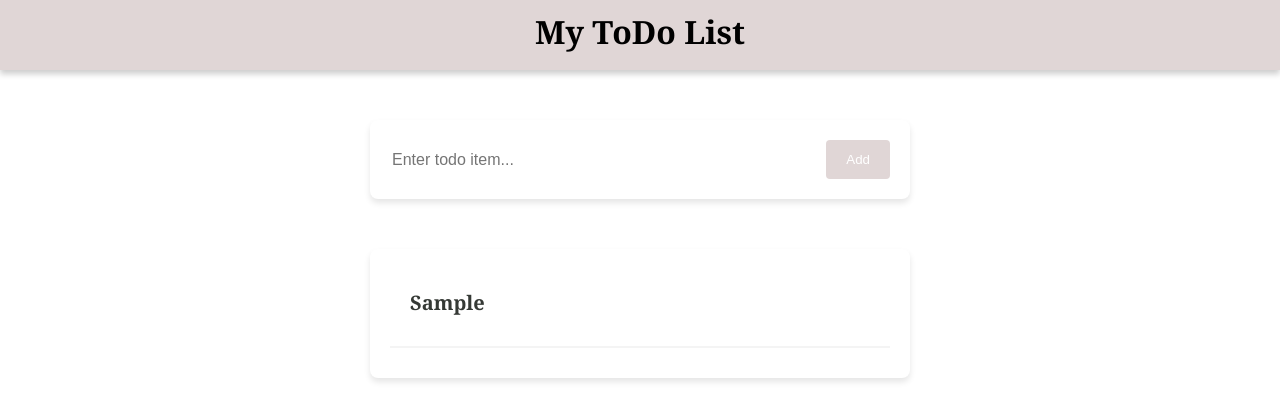
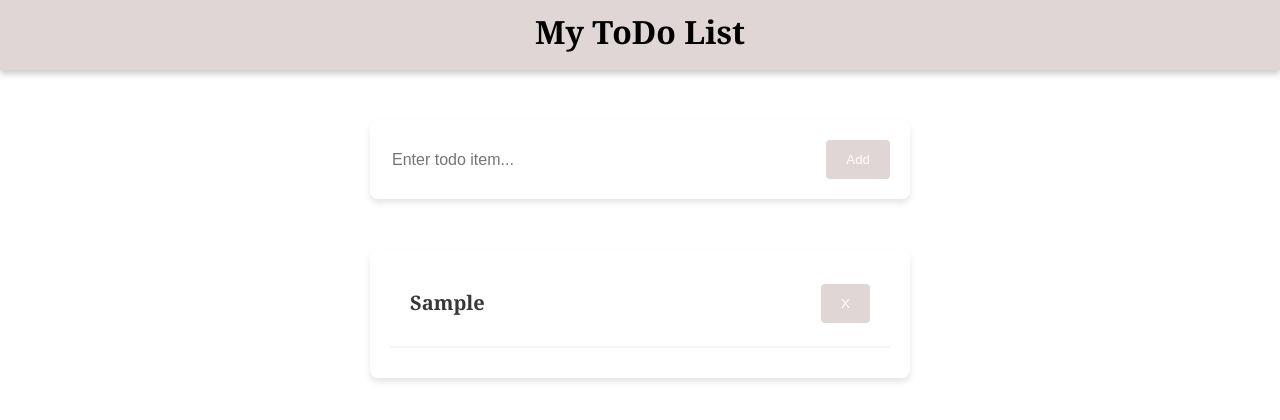
Before and after one commit to JSaillok/ToDo, a React (Vite) app in the folder react/: page / in a window 1280 px wide. Both pictures are taken after typing "Sample" into the empty fields and a click on the button "Add". Shown: the top 420 px of the page. Built offline with nearby package versions, Linux system fonts and the light colour scheme.

Commit message:
style delete component

```diff
--- a/react/src/components/TodoItem.jsx
+++ b/react/src/components/TodoItem.jsx
@@ -5,6 +5,9 @@ export default function TodoItem({item}){
         <div className={styles.item}>
             <div className={styles.itemName}>
                 {item}
+                <span>
+                    <button className={styles.Button}>X</button>
+                </span>
             </div>
             <hr className={styles.line} />
         </div>
--- a/react/src/components/todoitem.module.css
+++ b/react/src/components/todoitem.module.css
@@ -13,3 +13,14 @@
 .line{
     border: 1px solid #f4f4f4;
 }
+
+.Button{
+    float: right;
+    padding: 12px 20px;
+    border: none;
+    background-color: rgb(224, 214, 214);
+    color: white;
+    margin-top: -5px;
+    border-radius: 4px;
+    cursor: pointer;
+}
```
